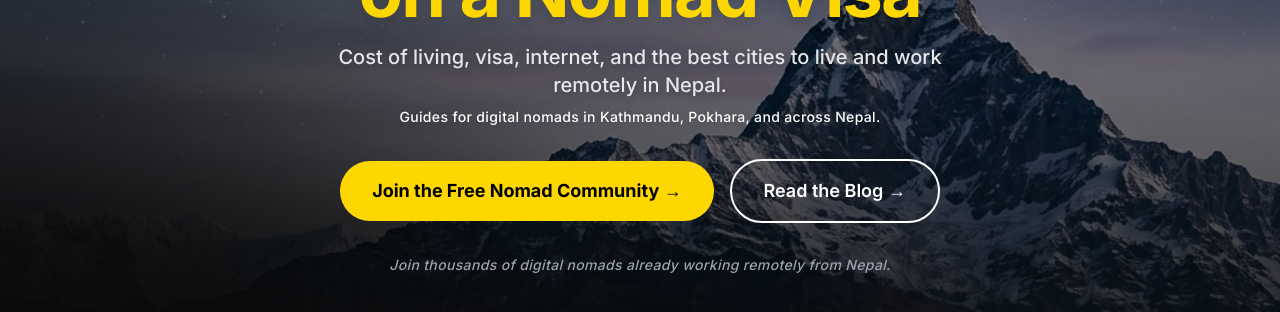
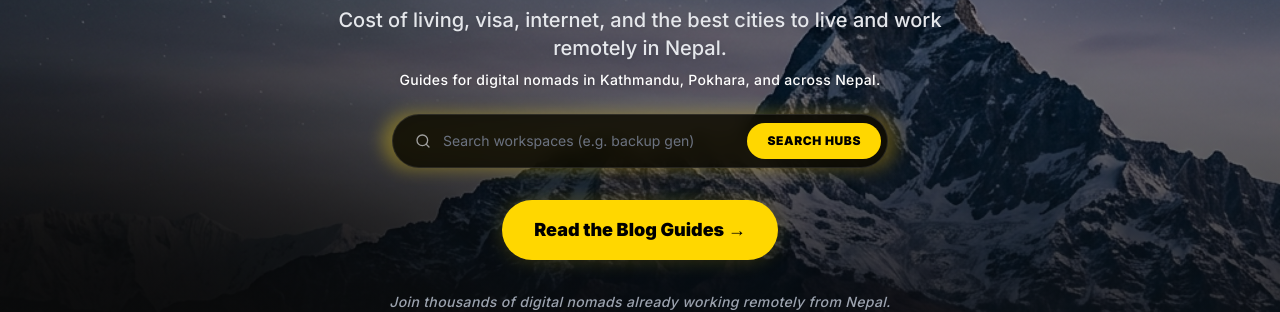
Before and after one commit to DRKAFLE123/digital-nomads-in-nepal, a Next.js app: page / in a window 1280 px wide. Shown: the part 321-633 px from the top of the page. Built offline with nearby package versions, Linux system fonts and the light colour scheme; no server answers; the database is empty.

Commit message:
refactor(hero): optimize auto-typing keywords array and resolve lint warnings

```diff
--- a/components/HeroSection.tsx
+++ b/components/HeroSection.tsx
@@ -1,7 +1,56 @@
+"use client"
+import { useState, useEffect } from "react"
+import { useRouter } from "next/navigation"
 import Link from "next/link"
 import Image from "next/image"
+import { Search } from "lucide-react"
+
+const keywords = [
+  "Kathmandu",
+  "Pokhara",
+  "backup generator",
+  "fiber internet",
+  "Lakeside cafes",
+  "meeting rooms",
+  "Jhamsikhel workspaces",
+  "Thamel hubs"
+]
 
 export default function HeroSection() {
+  const [query, setQuery] = useState("")
+  const router = useRouter()
+
+  const [placeholder, setPlaceholder] = useState("")
+  const [wordIdx, setWordIdx] = useState(0)
+  const [subIdx, setSubIdx] = useState(0)
+  const [isDeleting, setIsDeleting] = useState(false)
+
+  useEffect(() => {
+    if (subIdx === keywords[wordIdx].length + 1 && !isDeleting) {
+      const timeout = setTimeout(() => setIsDeleting(true), 1500)
+      return () => clearTimeout(timeout)
+    }
+
+    if (subIdx === 0 && isDeleting) {
+      setIsDeleting(false)
+      setWordIdx(prev => (prev + 1) % keywords.length)
+      return
+    }
+
+    const timeout = setTimeout(() => {
+      setPlaceholder(keywords[wordIdx].substring(0, subIdx + (isDeleting ? -1 : 1)))
+      setSubIdx(prev => prev + (isDeleting ? -1 : 1))
+    }, isDeleting ? 40 : 100)
+
+    return () => clearTimeout(timeout)
+  }, [subIdx, isDeleting, wordIdx])
+
+  function handleSearch(e: React.FormEvent) {
+    e.preventDefault()
+    if (!query.trim()) return
+    router.push(`/resources/coworking?search=${encodeURIComponent(query.trim())}`)
+  }
+
   return (
     <section className="relative w-full min-h-screen flex items-center justify-center overflow-hidden bg-[#0B0B0B]">
       {/* Mountain Peak Background */}
@@ -33,26 +82,39 @@ export default function HeroSection() {
         </p>
 
         {/* Extra SEO Line */}
-        <p className="text-xs sm:text-sm text-primary/90 font-medium drop-shadow mb-8 tracking-wide px-2">
+        <p className="text-xs sm:text-sm text-primary/90 font-medium drop-shadow mb-6 tracking-wide px-2">
           Guides for digital nomads in Kathmandu, Pokhara, and across Nepal.
         </p>
 
+        {/* Search Bar for Coworking Spaces / Workplaces */}
+        <form onSubmit={handleSearch} className="w-full max-w-lg mb-8 px-2 relative group z-30">
+          <div className="absolute -inset-0.5 bg-gradient-to-r from-primary to-yellow-500 rounded-full blur opacity-30 group-hover:opacity-50 transition duration-300"></div>
+          <div className="relative flex items-center bg-black/80 backdrop-blur border border-white/10 rounded-full p-1.5 focus-within:border-primary transition-colors">
+            <Search className="text-muted w-4 h-4 ml-4 flex-shrink-0" />
+            <input
+              type="text"
+              value={query}
+              onChange={e => setQuery(e.target.value)}
+              placeholder={`Search workspaces (e.g. ${placeholder})`}
+              className="w-full bg-transparent border-0 text-white text-xs sm:text-sm pl-3 pr-4 py-2.5 focus:outline-none placeholder:text-gray-500"
+            />
+            <button
+              type="submit"
+              className="bg-primary hover:bg-yellow-500 text-black font-black text-xs px-5 py-2.5 rounded-full uppercase tracking-wider transition-all active:scale-95 whitespace-nowrap"
+            >
+              Search Hubs
+            </button>
+          </div>
+        </form>
+
         {/* CTA Buttons */}
-        <div className="flex flex-col sm:flex-row items-center justify-center gap-4 w-full max-w-md sm:max-w-none">
-          {/* Primary CTA */}
-          <Link
-            href="/community"
-            className="w-full sm:w-auto bg-primary text-black font-bold px-6 sm:px-8 py-3 sm:py-4 rounded-full transition-all transform hover:scale-105 hover:bg-white hover:shadow-xl text-base sm:text-lg text-center"
-          >
-            Join the Free Nomad Community →
-          </Link>
-
-          {/* Secondary CTA */}
+        <div className="flex items-center justify-center w-full">
+          {/* Read the Blog CTA */}
           <Link
             href="/blog"
-            className="w-full sm:w-auto text-white font-semibold border-2 border-white px-6 sm:px-8 py-3 sm:py-4 rounded-full hover:border-primary hover:text-primary transition-all text-base sm:text-lg text-center"
+            className="bg-primary text-black font-black px-8 py-3.5 sm:py-4 rounded-full transition-all transform hover:scale-105 hover:bg-white hover:shadow-xl text-base sm:text-lg text-center shadow-[0_0_20px_rgba(255,215,0,0.2)]"
           >
-            Read the Blog →
+            Read the Blog Guides →
           </Link>
         </div>
 
```
